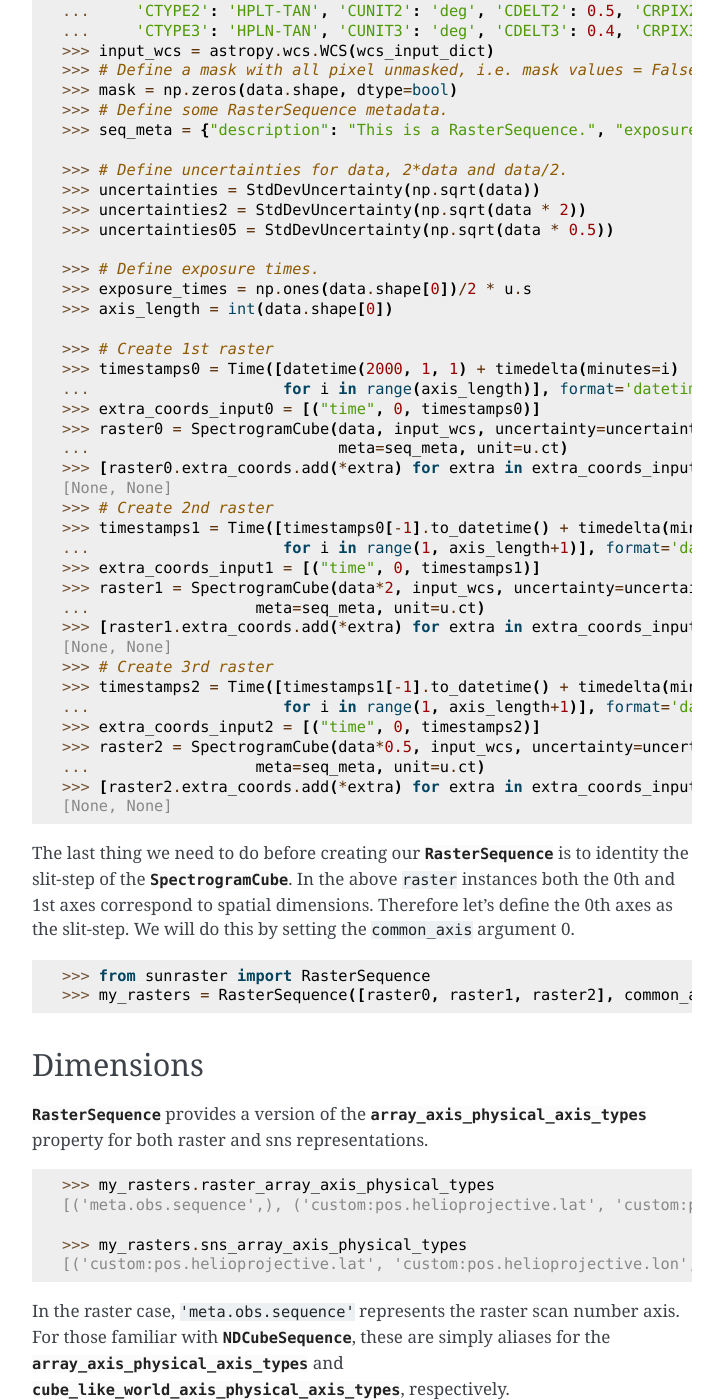
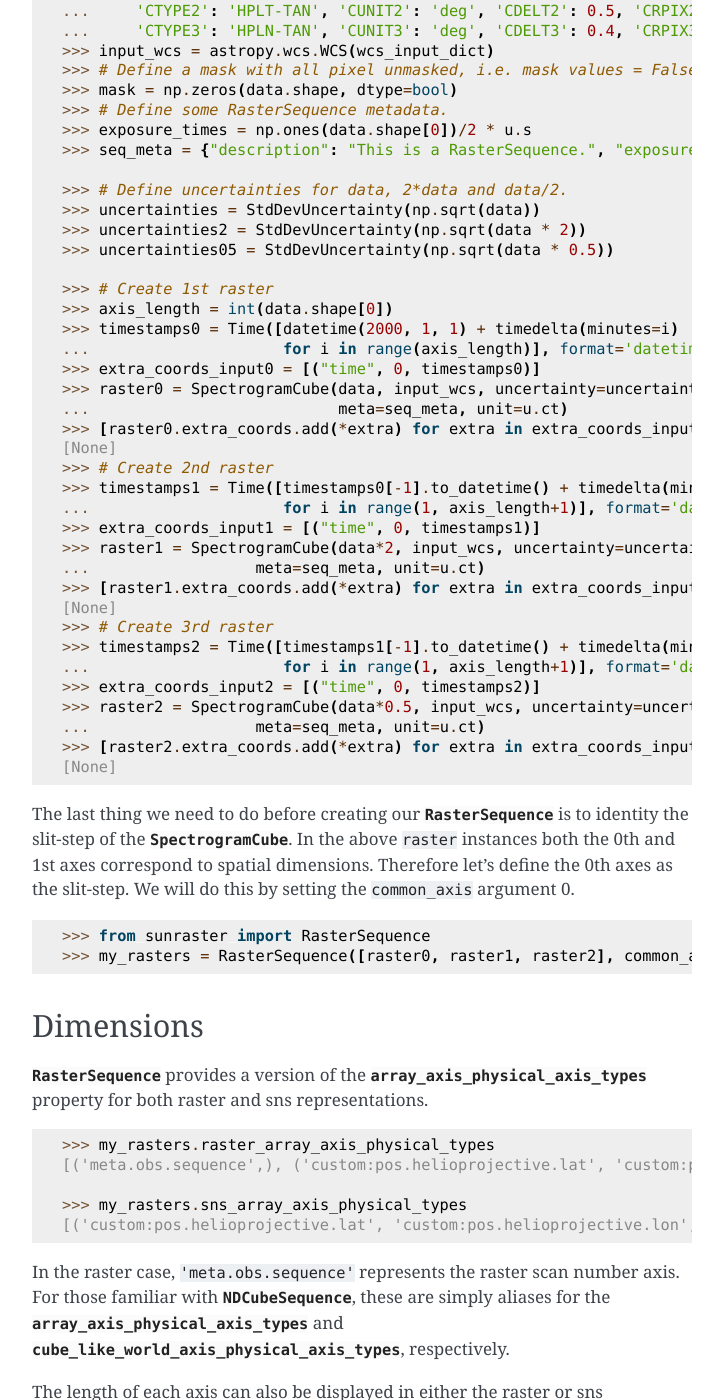
Before and after one commit to sunpy/sunraster, a Sphinx documentation site: the page built from docs/data_types/raster.rst, in a window 1280 px wide and 1400 px high, scrolled down 1108 px. Shown: the whole window, without its empty margins (388-1111 px from the left). Built offline with Sphinx 7.4.7, drawn with Linux system fonts in a browser that asks for light colours; the version number could not be read and is left out.

Commit message:
HACK FIX

```diff
--- a/docs/data_types/raster.rst
+++ b/docs/data_types/raster.rst
@@ -55,18 +56,15 @@
     >>> uncertainties2 = StdDevUncertainty(np.sqrt(data * 2))
     >>> uncertainties05 = StdDevUncertainty(np.sqrt(data * 0.5))
 
-    >>> # Define exposure times.
-    >>> exposure_times = np.ones(data.shape[0])/2 * u.s
+    >>> # Create 1st raster
     >>> axis_length = int(data.shape[0])
-
-    >>> # Create 1st raster
     >>> timestamps0 = Time([datetime(2000, 1, 1) + timedelta(minutes=i)
     ...                     for i in range(axis_length)], format='datetime', scale='utc')
     >>> extra_coords_input0 = [("time", 0, timestamps0)]
     >>> raster0 = SpectrogramCube(data, input_wcs, uncertainty=uncertainties, mask=mask,
     ...                           meta=seq_meta, unit=u.ct)
     >>> [raster0.extra_coords.add(*extra) for extra in extra_coords_input0]
-    [None, None]
+    [None]
     >>> # Create 2nd raster
     >>> timestamps1 = Time([timestamps0[-1].to_datetime() + timedelta(minutes=i)
     ...                     for i in range(1, axis_length+1)], format='datetime', scale='utc')
@@ -74,7 +72,7 @@
     >>> raster1 = SpectrogramCube(data*2, input_wcs, uncertainty=uncertainties, mask=mask,
     ...                  meta=seq_meta, unit=u.ct)
     >>> [raster1.extra_coords.add(*extra) for extra in extra_coords_input1]
-    [None, None]
+    [None]
     >>> # Create 3rd raster
     >>> timestamps2 = Time([timestamps1[-1].to_datetime() + timedelta(minutes=i)
     ...                     for i in range(1, axis_length+1)], format='datetime', scale='utc')
@@ -82,7 +80,7 @@
     >>> raster2 = SpectrogramCube(data*0.5, input_wcs, uncertainty=uncertainties, mask=mask,
     ...                  meta=seq_meta, unit=u.ct)
     >>> [raster2.extra_coords.add(*extra) for extra in extra_coords_input2]
-    [None, None]
+    [None]
 
 The last thing we need to do before creating our `~sunraster.RasterSequence` is to identity the slit-step of the `~sunraster.SpectrogramCube`.
 In the above ``raster`` instances both the 0th and 1st axes correspond to spatial dimensions.
@@ -102,10 +100,10 @@
 .. code-block:: python
 
     >>> my_rasters.raster_array_axis_physical_types
-    [('meta.obs.sequence',), ('custom:pos.helioprojective.lat', 'custom:pos.helioprojective.lon', 'time', 'custom:CUSTOM'), ('custom:pos.helioprojective.lat', 'custom:pos.helioprojective.lon'), ('em.wl',)]
+    [('meta.obs.sequence',), ('custom:pos.helioprojective.lat', 'custom:pos.helioprojective.lon', 'time'), ('custom:pos.helioprojective.lat', 'custom:pos.helioprojective.lon'), ('em.wl',)]
 
     >>> my_rasters.sns_array_axis_physical_types
-    [('custom:pos.helioprojective.lat', 'custom:pos.helioprojective.lon', 'time', 'custom:CUSTOM'), ('custom:pos.helioprojective.lat', 'custom:pos.helioprojective.lon'), ('em.wl',)]
+    [('custom:pos.helioprojective.lat', 'custom:pos.helioprojective.lon', 'time'), ('custom:pos.helioprojective.lat', 'custom:pos.helioprojective.lon'), ('em.wl',)]
 
 In the raster case, ``'meta.obs.sequence'`` represents the raster scan number axis.
 For those familiar with `~ndcube.NDCubeSequence`, these are simply aliases for the `~ndcube.NDCubeSequence.array_axis_physical_axis_types` and `~ndcube.NDCubeSequence.cube_like_world_axis_physical_axis_types`, respectively.
```
Also changed, not shown: other parts of docs/data_types/raster.rst (+1 -0 lines), 2 other files.
